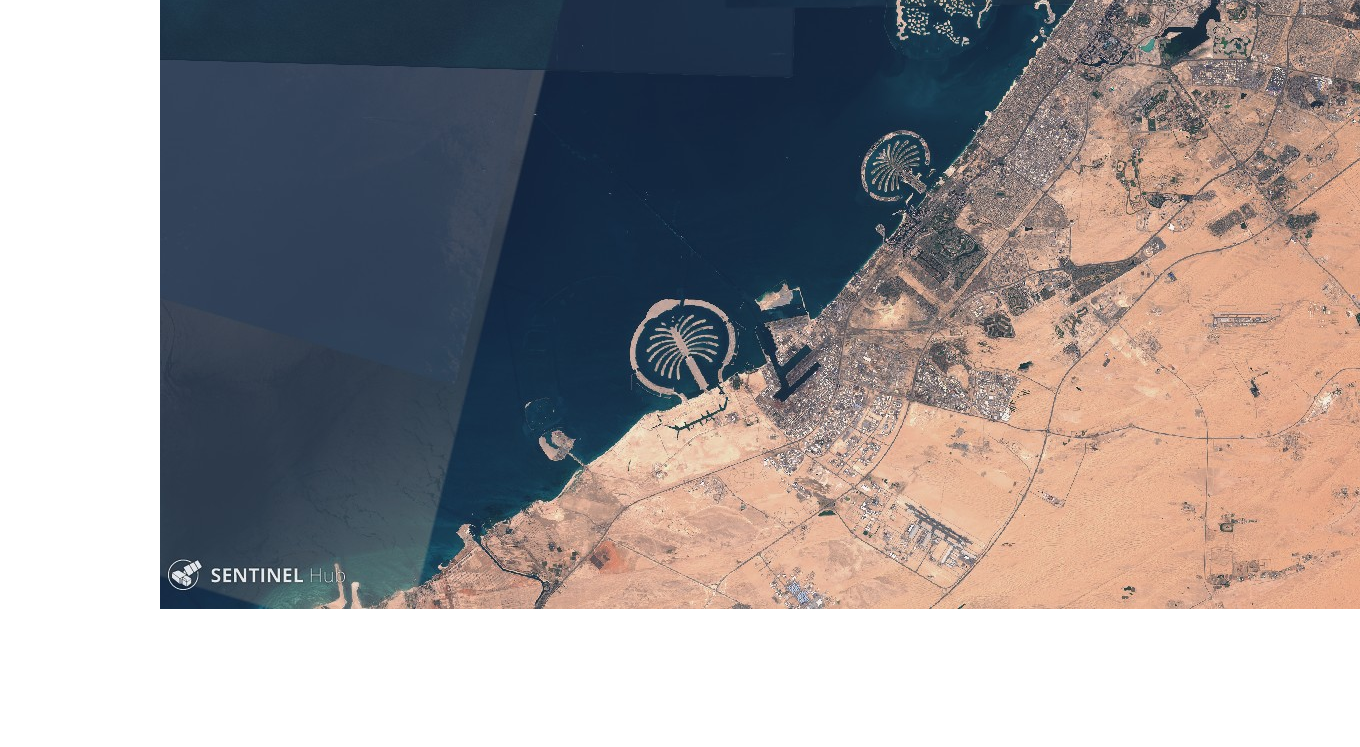
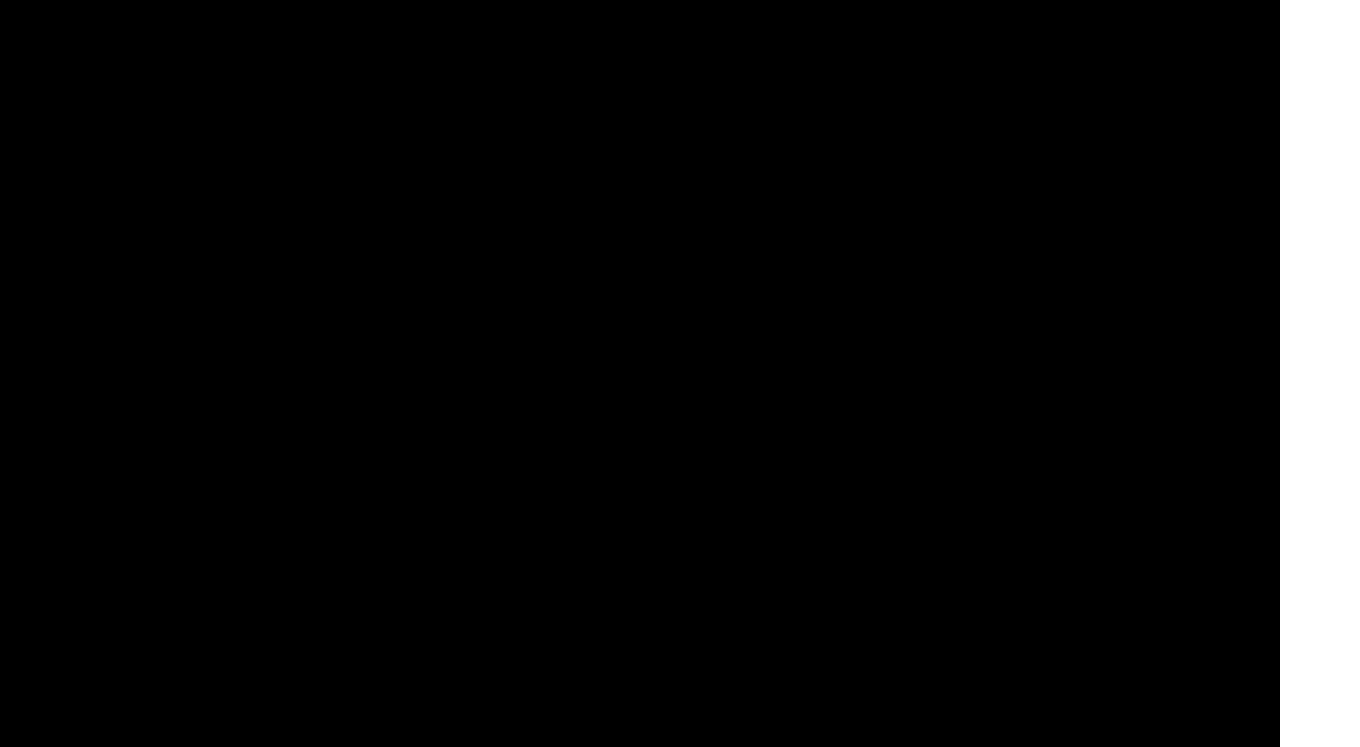
Before and after one commit to Valneja/raketa, a plain HTML site: page index.html in a window 1280 px wide. Shown: the part 53-800 px from the top of the page, 1360 px wide, since content can reach past the window. Drawn offline with nearby package versions, Linux system fonts and the light colour scheme.

Commit message:
nek testni overlay

```diff
--- a/css/main.css
+++ b/css/main.css
@@ -4,10 +4,31 @@
    Author's custom styles
    ========================================================================== */
 
+.image {
+  display: block;
+  width: 100%;
+  height: auto;
+}
 
-.photo{
+.photo-container {
 	display: block;
 	margin-left: auto;
 	margin-right: auto;
 	width: 75%;
+	height: 600px;
+	width: 1200px;
 }
+
+.overlay {
+  position: absolute;
+
+	height: 100%;
+	width: 100%;
+  top: 0;
+  bottom: 0;
+  left: 0;
+  right: 0;
+  height: 100%;
+  width: 100%;
+  background-color: black;
+}
--- a/index.html
+++ b/index.html
@@ -46,9 +46,12 @@
 
     <!-- Main jumbotron for a primary marketing message or call to action -->
     <!-- body-->
-    <div class="photo">
-      <img src="/assets/palm-islands.jpg" alt="Dubai">
+    <div class="photo-container">
+      <img src="/assets/palm-islands.jpg" alt="Dubai" class="image">
+         <div class="overlay">
+          </div>
     </div>
+
 
 
     <!--body -->
```
